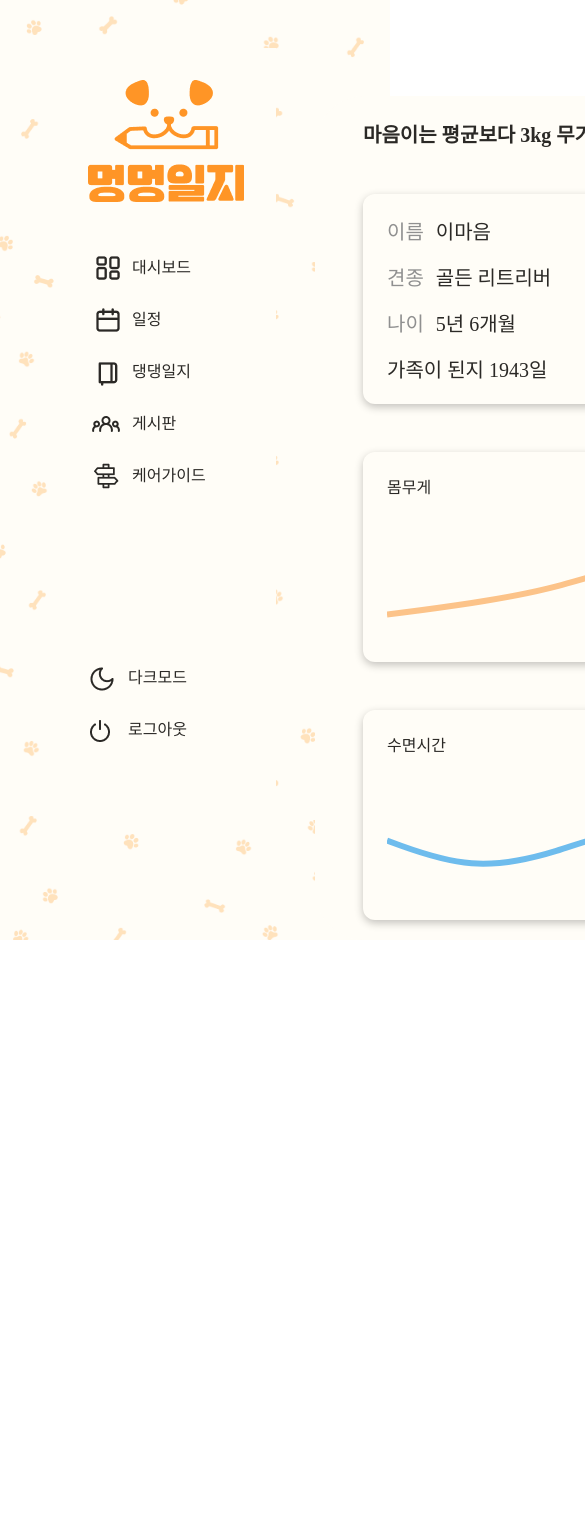
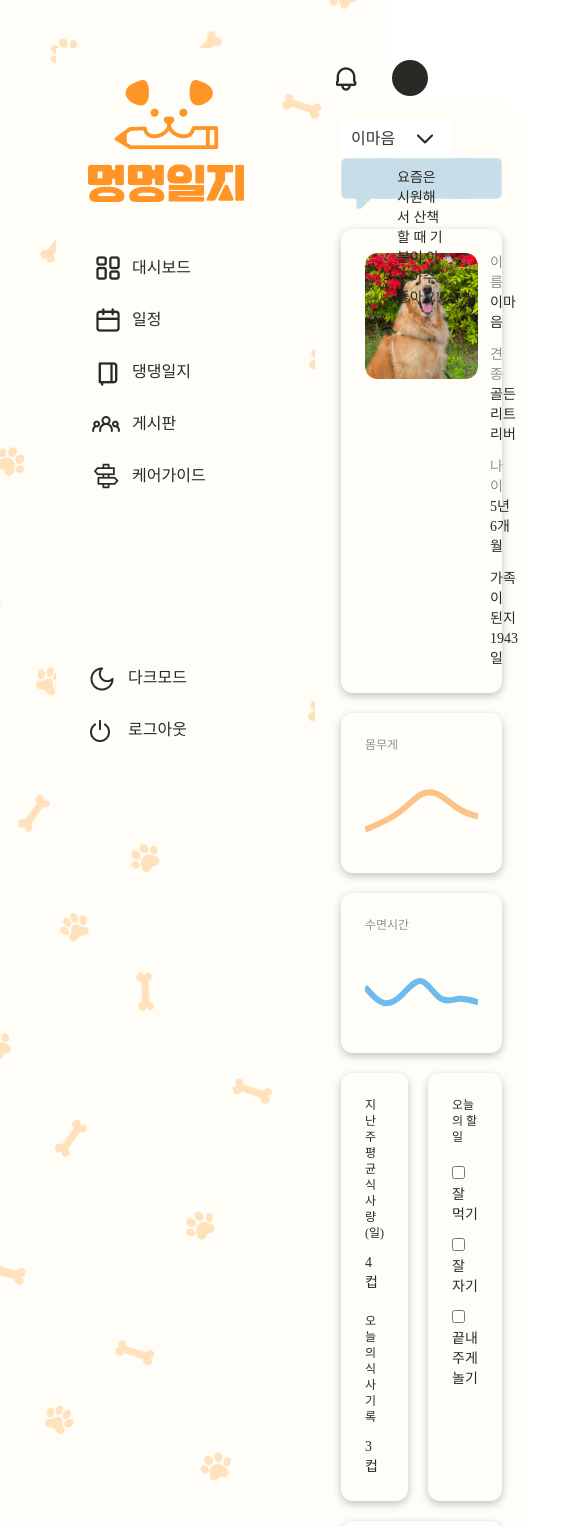
Before and after one commit to run3go/WEB4_5_404TNF_FE, a Next.js app: page /dashboard in a window 390 px wide. Shown: the top 1526 px of the page, 585 px wide, since content can reach past the window. Before the commit the page ends 940 px from the top, so only its background shows below. Built offline with nearby package versions, Linux system fonts and the light colour scheme.

Commit message:
💄 Style: 대시보드 반응형 디자인
데스크탑, 모바일 구현 완료 / 중간 사이즈 추후 수정 예정

```diff
--- a/src/app/dashboard/page.tsx
+++ b/src/app/dashboard/page.tsx
@@ -5,6 +5,7 @@ import ProfileCard from '@/components/dashboard/ProfileCard';
 import TodoCard from '@/components/dashboard/TodoCard';
 import WalkCard from '@/components/dashboard/WalkCard';
 
+import speechBubbleMobile from '@/assets/images/speech-bubble-mobile.svg';
 import speechBubble from '@/assets/images/speech-bubble.png';
 import SelectBox from '@/components/common/SelectBox';
 import Image from 'next/image';
@@ -37,28 +38,46 @@ export default async function Dashboard() {
   ];
 
   return (
-    <div className="w-full rounded-[50px] bg-[var(--color-background)] px-12 py-5">
-      <div className="mb-10 flex items-center justify-between">
-        <h2 className="text-xl font-bold">
+    <main className="w-full rounded-[50px] bg-[var(--color-background)] px-[26px] py-6 sm:px-12 sm:py-7">
+      <div className="flex items-center justify-between sm:mb-7">
+        <h2 className="hidden text-xl font-bold sm:block">
           마음이는 평균보다 3kg 무거워요! 다이어트가 필요하니 간식을 줄여보는 건
           어떨까요?
         </h2>
         <SelectBox options={options} width={110} footstep />
       </div>
-      <div className="flex gap-12">
-        <div className="flex flex-col gap-12">
+      <div className="flex flex-wrap gap-5 pb-7 sm:gap-10 sm:pb-0">
+        <div className="relative w-full text-sm font-medium sm:hidden sm:text-xl">
+          <Image
+            className="h-auto w-full max-w-[558px]"
+            src={speechBubbleMobile}
+            alt="말풍선"
+            width={558}
+            height={98}
+          />
+          <div className="absolute top-[20%] left-1/2 w-full max-w-105 -translate-x-1/2 px-14 min-[500px]:text-lg">
+            요즘은 시원해서 산책할 때 기분이 아주아주 좋아요!
+          </div>
+        </div>
+        <div className="flex w-full flex-col gap-5 sm:w-[520px] sm:gap-10">
           <ProfileCard />
           <LineGraphCard title="몸무게" dataset={weightDataset} />
           <LineGraphCard title="수면시간" dataset={sleepDataset} />
         </div>
-        <div className="flex flex-col gap-12">
-          <div className="relative text-xl font-medium">
-            <Image src={speechBubble} alt="말풍선" width={558} height={98} />
-            <div className="absolute top-1/2 left-1/2 w-105 -translate-x-1/2 -translate-y-1/2">
+        <div className="flex w-full flex-col gap-5 sm:w-[558px] sm:gap-10">
+          <div className="relative hidden text-xl font-medium sm:block">
+            <Image
+              className="h-auto w-full max-w-[558px]"
+              src={speechBubble}
+              alt="말풍선"
+              width={558}
+              height={98}
+            />
+            <div className="absolute top-1/2 left-1/2 w-full max-w-105 -translate-x-1/2 -translate-y-1/2">
               요즘은 시원해서 산책할 때 기분이 아주아주 좋아요!
             </div>
           </div>
-          <div className="flex gap-12">
+          <div className="flex justify-between gap-5 sm:gap-10">
             <FeedCard />
             <TodoCard />
           </div>
@@ -66,6 +85,6 @@ export default async function Dashboard() {
         </div>
         <WalkCard />
       </div>
-    </div>
+    </main>
   );
 }
--- a/src/components/dashboard/FeedCard.tsx
+++ b/src/components/dashboard/FeedCard.tsx
@@ -4,16 +4,20 @@ import Card from '../common/Card';
 
 export default function FeedCard() {
   return (
-    <Card className="card__hover flex h-[322px] w-[255px] flex-col font-medium">
+    <Card className="card__hover flex aspect-[255/322] w-full max-w-[255px] flex-col text-sm font-medium sm:text-base">
       <div className="mb-5 flex flex-col gap-3">
-        <span>지난주 평균 식사량 (일)</span>
+        <span className="text-xs">지난주 평균 식사량 (일)</span>
         <span>4 컵</span>
       </div>
       <div className="flex flex-col gap-3">
-        <span>오늘의 식사기록</span>
+        <span className="text-xs">오늘의 식사기록</span>
         <span>3 컵</span>
       </div>
-      <Image className="mt-1 self-center" src={circleChart} alt="원형차트" />
+      <Image
+        className="mt-1 hidden self-center min-[500px]:block"
+        src={circleChart}
+        alt="원형차트"
+      />
     </Card>
   );
 }
--- a/src/components/dashboard/LineGraphCard.tsx
+++ b/src/components/dashboard/LineGraphCard.tsx
@@ -11,7 +11,7 @@ import {
 } from 'd3';
 import { formatDate } from 'date-fns';
 import { motion } from 'framer-motion';
-import { useEffect, useState } from 'react';
+import { useEffect, useRef, useState } from 'react';
 import Card from '../common/Card';
 
 export default function LineGraphCard({
@@ -22,21 +22,37 @@ export default function LineGraphCard({
   dataset: { date: string; value: number }[];
 }) {
   const [flip, setFlip] = useState(true);
+  const [dimensions, setDimensions] = useState({ width: 0, height: 0 });
+  const containerRef = useRef<HTMLDivElement>(null);
+  const svgRef = useRef<SVGSVGElement>(null);
+
+  //마진, 가로 길이, 세로 길이 설정
+  const margin = { top: 20, bottom: 30 };
+  const width = dimensions.width;
+  console.log(width);
+  const height = dimensions.height - margin.top - margin.bottom;
+
   useEffect(() => {
-    //마진, 가로 길이, 세로 길이 설정
-    const margin = { right: 50, bottom: 30 };
-    const width = 558 - margin.right;
-    const height = 100 - margin.bottom;
+    const observer = new ResizeObserver((entries) => {
+      for (const entry of entries) {
+        const { width, height } = entry.contentRect;
+        setDimensions({ width, height });
+      }
+    });
+    if (containerRef.current) observer.observe(containerRef.current);
+    return () => observer.disconnect();
+  }, []);
+
+  useEffect(() => {
+    if (!width || !height || dataset.length === 0) return;
 
     //x축(날짜)과 y축(선형)의 범위 설정
     const x = scaleTime().range([0, width]);
     const y = scaleLinear().range([height, 0]);
 
-    //그래프 크기 설정
-    const svg = select(`.line-graph-${title}`)
-      .append('svg')
-      .attr('width', width)
-      .attr('height', height + margin.bottom);
+    //그래프 초기화
+    const svg = select(svgRef.current);
+    svg.selectAll('*').remove();
 
     //x축, y축 도메인값 정의
     const domainX = extent(dataset, (d) => new Date(d.date));
@@ -64,42 +80,52 @@ export default function LineGraphCard({
       )
       .attr('stroke-width', 6)
       .attr('d', lineGenerator);
-  }, [title, dataset]);
+  }, [title, dataset, height, width, margin.bottom]);
 
   return (
     <motion.div
-      className="relative h-[210px] w-[558px]"
+      className="relative h-40 w-full max-w-[558px] sm:h-[210px]"
       animate={{ rotateY: flip ? 0 : 180 }}
       transition={{ duration: 0.7 }}
       onClick={() => setFlip(!flip)}
     >
       <motion.div
-        className="absolute backface-hidden"
+        className="absolute w-full backface-hidden"
         animate={{ rotateY: flip ? 0 : 180 }}
         transition={{ duration: 0.7 }}
       >
         {/* 앞면 */}
-        <Card className="card__hover h-[210px] w-[558px]">
-          <h2 className="mb-13 font-medium">{title}</h2>
-          <div className={`line-graph-${title}`}></div>
+        <Card className="card__hover h-40 w-full sm:h-[210px]">
+          <h2 className="mb-8 text-xs font-medium text-[var(--color-grey)] sm:mb-13 sm:text-base sm:text-[var(--color-black)]">
+            {title}
+          </h2>
+          <div className="h-[100px]" ref={containerRef}>
+            <svg
+              ref={svgRef}
+              width="100%"
+              height="100%"
+              viewBox={`0 0 ${dimensions.width} ${dimensions.height}`}
+              preserveAspectRatio="none"
+            />
+          </div>
         </Card>
       </motion.div>
       <motion.div
-        className="absolute -scale-x-100 backface-hidden"
+        className="absolute w-full -scale-x-100 backface-hidden"
         initial={{ rotateY: 180 }}
         animate={{ rotateY: flip ? 180 : 0 }}
         transition={{ duration: 0.7 }}
       >
         {/* 뒷면 */}
-        <Card className="card__hover h-[210px] w-[558px] overflow-hidden py-4">
+        <Card className="card__hover h-40 w-full max-w-[558px] overflow-hidden py-4 sm:h-[210px]">
           <table className="w-full">
             <thead>
-              <tr className="flex w-full border-b border-[var(--color-primary-300)] pb-2">
+              <tr className="flex w-full border-b border-[var(--color-primary-300)] pb-3 text-sm sm:pb-2 sm:text-base">
                 <th className="basis-2/5 font-medium">날짜</th>
                 <th className="basis-2/5 font-medium">{title}</th>
               </tr>
             </thead>
-            <tbody className="scrollbar-hidden block h-[150px] overflow-y-scroll">
+            <tbody className="scrollbar-hidden block h-23 overflow-y-scroll text-sm sm:h-[150px] sm:text-base">
               {dataset.map((data, index) => (
                 <tr
                   key={index}
--- a/src/components/dashboard/NoteCard.tsx
+++ b/src/components/dashboard/NoteCard.tsx
@@ -2,9 +2,11 @@ import Card from '../common/Card';
 
 export default function NoteCard() {
   return (
-    <Card className="card__hover h-[210px] w-[558px] font-medium">
-      <h2 className="mb-[18px]">관찰노트</h2>
-      <p className="p-[9px] text-xl">
+    <Card className="card__hover aspect-[560/210] w-full max-w-[560px] font-medium">
+      <h2 className="mb-[18px] text-xs text-[var(--color-grey)] sm:text-base sm:text-[var(--color-black)]">
+        관찰노트
+      </h2>
+      <p className="text-sm sm:p-[9px] sm:text-xl">
         더워서 걸을 때 좀 힘들어함 그거 빼고는 괜찮아 보였음 <br />
         밥을 좀 적게 먹음 간식을 많이 먹여서 그런듯 <br />
         낮잠 자는 시간이 늘어난 것 같음
--- a/src/components/dashboard/ProfileCard.tsx
+++ b/src/components/dashboard/ProfileCard.tsx
@@ -4,8 +4,8 @@ import Card from '../common/Card';
 
 export default function ProfileCard() {
   return (
-    <Card className="flex h-[210px] w-[558px] justify-between">
-      <ul className="flex flex-col gap-[18px] text-xl font-medium">
+    <Card className="flex w-full max-w-[560px] flex-row-reverse justify-end sm:flex-row sm:justify-between">
+      <ul className="flex flex-col gap-3 text-sm font-medium sm:gap-[18px] sm:text-xl">
         <li>
           <span className="mr-3 text-[var(--color-grey)]">이름</span>
           <span>이마음</span>
@@ -23,7 +23,7 @@ export default function ProfileCard() {
         </li>
       </ul>
       <Image
-        className="rounded-xl"
+        className="mr-3 h-[126px] w-[126px] rounded-xl sm:mr-0 sm:h-40 sm:w-40"
         src={dog}
         alt="강아지 이미지"
         width={162}
--- a/src/components/dashboard/TodoCard.tsx
+++ b/src/components/dashboard/TodoCard.tsx
@@ -2,9 +2,9 @@ import Card from '../common/Card';
 
 export default function TodoCard() {
   return (
-    <Card className="flex h-[322px] w-[255px] flex-col">
-      <h2 className="mb-5 font-medium">오늘의 할 일</h2>
-      <ul className="scrollbar-hidden flex grow-1 flex-col gap-3 overflow-y-scroll select-none">
+    <Card className="flex aspect-[255/322] w-full max-w-[255px] flex-col">
+      <h2 className="mb-5 text-xs font-medium sm:text-base">오늘의 할 일</h2>
+      <ul className="scrollbar-hidden flex grow-1 flex-col gap-3 overflow-y-scroll text-sm select-none sm:text-base">
         <li>
           <input className="mr-[13px] cursor-pointer" id="1" type="checkbox" />
           <label className="cursor-pointer" htmlFor="1">
--- a/src/components/dashboard/WalkCard.tsx
+++ b/src/components/dashboard/WalkCard.tsx
@@ -2,7 +2,7 @@ import Card from '../common/Card';
 
 export default function WalkCard() {
   return (
-    <Card className="card__hover w-60 items-stretch">
+    <Card className="card__hover hidden w-60 items-stretch sm:block">
       <h2 className="font-medium">산책 시간</h2>
     </Card>
   );
```
Also changed, not shown: src/assets/images/speech-bubble-mobile.svg (added).
